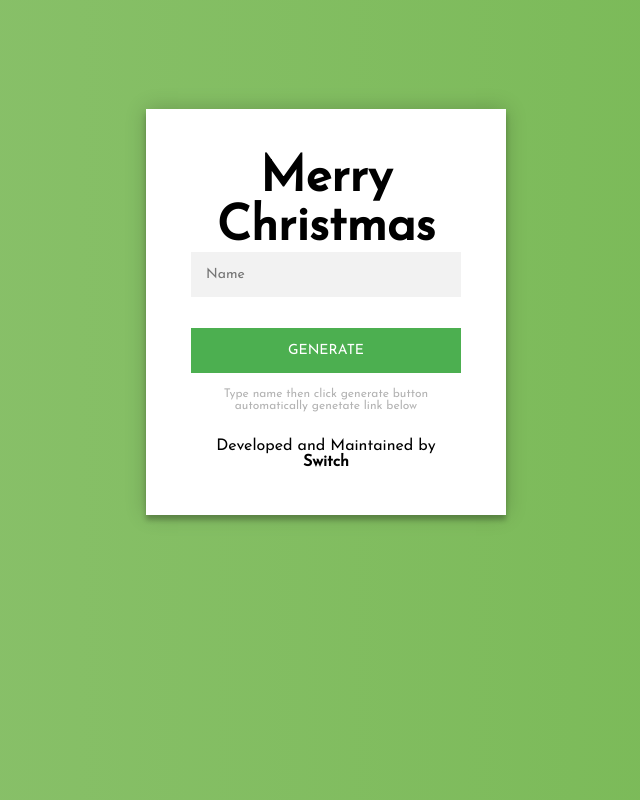
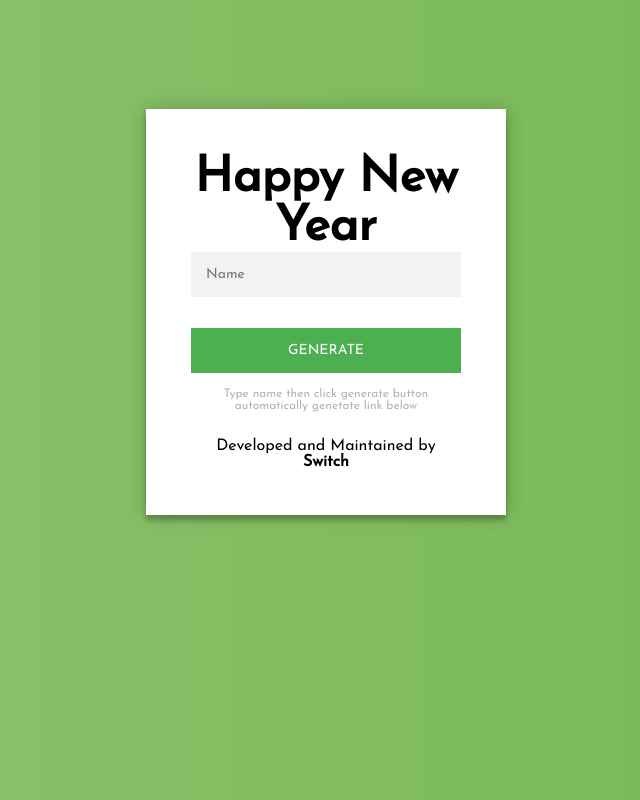
Before and after one commit to diwaliwish/saywish.github.io, a plain HTML site: page 17index.html in a window 1280 px wide. Shown: the whole page, without its empty margins (314-954 px from the left). Drawn offline with nearby package versions, Linux system fonts and the light colour scheme.

Commit message:
update merry to happy

```diff
--- a/17index.html
+++ b/17index.html
@@ -192,7 +192,7 @@ body {
   <div class="form">
     </form>
     <form class="login-form">
-    <span class="font49"><b>Merry Christmas</b></span>
+    <span class="font49"><b>Happy New Year</b></span>
       <input type="text" ng-model="thanks"   id="name" placeholder="Name"/>
 
     </form>
```
